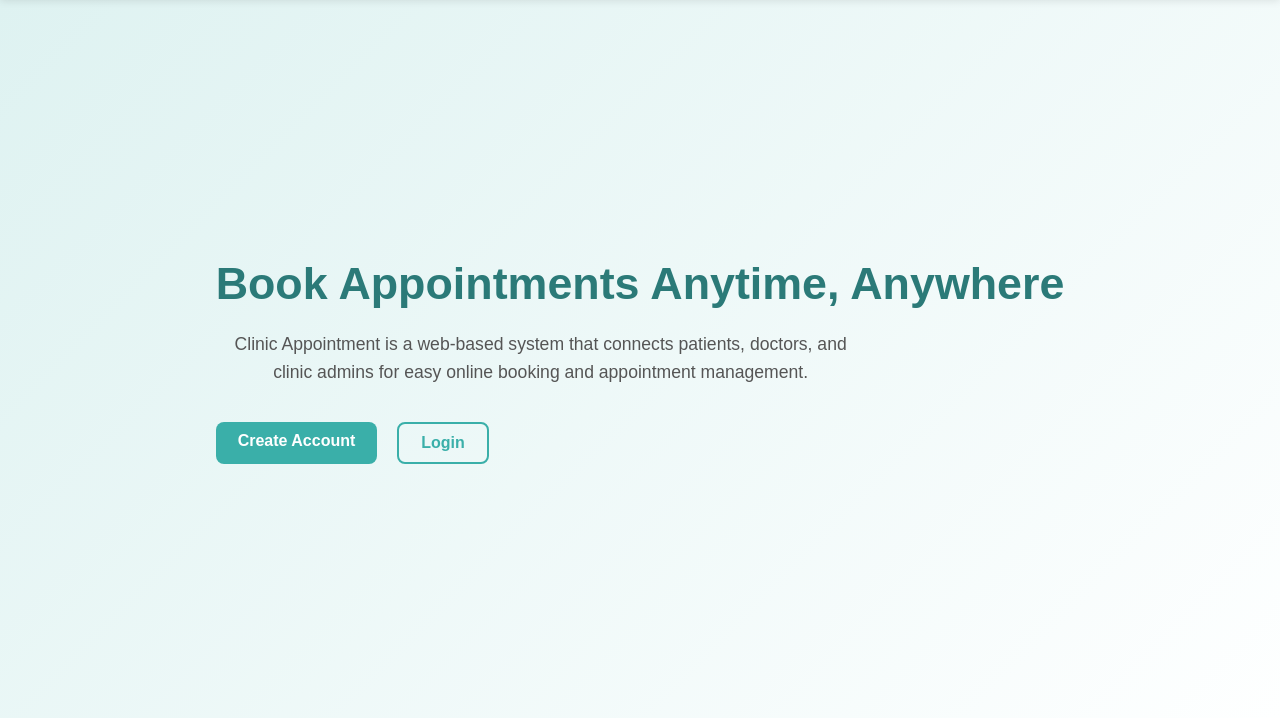
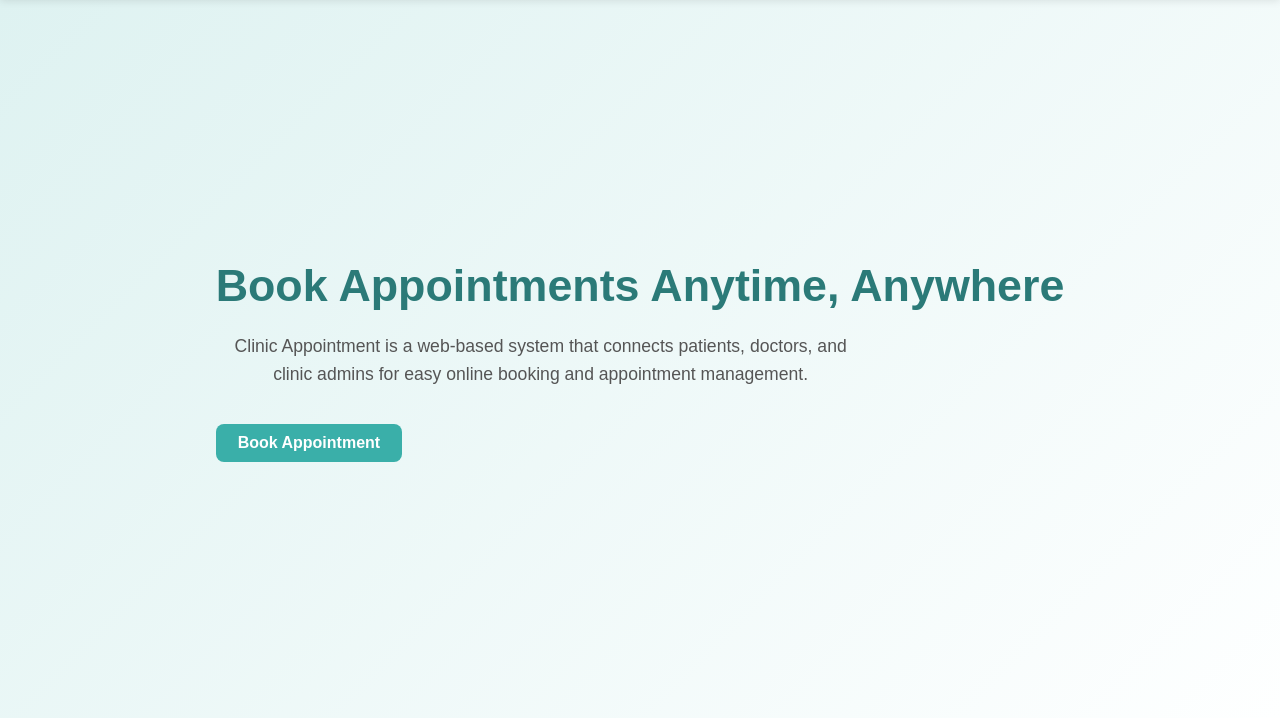
Before and after one commit to villa-mark/Clinic-Appointment, a PHP site: page / in a window 1280 px wide. Shown: the part 64-782 px from the top of the page. Run offline with PHP 8.4, Linux system fonts and the light colour scheme.

Commit message:
Update landingPage.php

```diff
--- a/src/View/landingPage.php
+++ b/src/View/landingPage.php
@@ -34,8 +34,7 @@
             <h2>Book Appointments Anytime, Anywhere</h2>
             <p>Clinic Appointment is a web-based system that connects patients, doctors, and clinic admins for easy online booking and appointment management.</p>
             <div class="hero-buttons">
-                <a href="/index.php/choose" class="btn">Create Account</a>
-                <a href="/index.php/login" class="btn-outline">Login</a>
+                <a href="/index.php/choose" class="btn">Book Appointment</a>
             </div>
         </div>
     </section>
```
